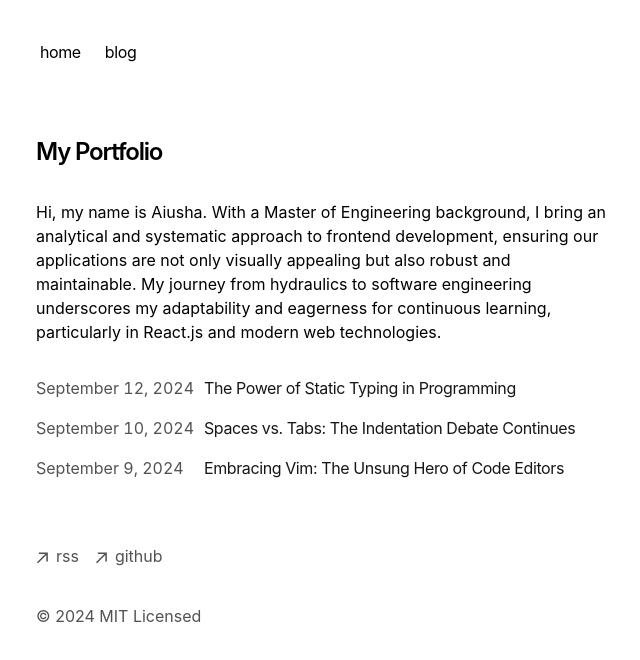
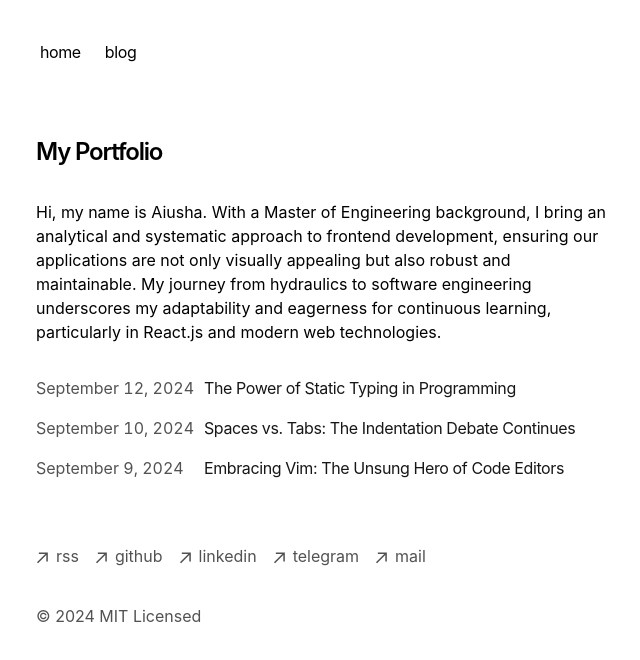
Before and after one commit to tsepakme/tsepakme.com, a Next.js app: page / in a window 1280 px wide. Shown: the top 660 px of the page, without its empty margins (316-956 px from the left). Built offline with nearby package versions, Linux system fonts and the light colour scheme.

Commit message:
added links

```diff
--- a/app/components/footer.tsx
+++ b/app/components/footer.tsx
@@ -41,6 +41,39 @@
             <p className="ml-2 h-7">github</p>
           </a>
         </li>
+        <li>
+          <a
+            className="flex items-center transition-all hover:text-neutral-800 dark:hover:text-neutral-100"
+            rel="noopener noreferrer"
+            target="_blank"
+            href="https://www.linkedin.com/in/aiusha-mikhailov/"
+          >
+            <ArrowIcon />
+            <p className="ml-2 h-7">linkedin</p>
+          </a>
+        </li>
+        <li>
+          <a
+            className="flex items-center transition-all hover:text-neutral-800 dark:hover:text-neutral-100"
+            rel="noopener noreferrer"
+            target="_blank"
+            href="https://t.me/tsepakme"
+          >
+            <ArrowIcon />
+            <p className="ml-2 h-7">telegram</p>
+          </a>
+        </li>
+        <li>
+          <a
+            className="flex items-center transition-all hover:text-neutral-800 dark:hover:text-neutral-100"
+            rel="noopener noreferrer"
+            target="_blank"
+            href="mailto:ayushamikhaylov@gmail.com"
+          >
+            <ArrowIcon />
+            <p className="ml-2 h-7">mail</p>
+          </a>
+        </li>
       </ul>
       <p className="mt-8 text-neutral-600 dark:text-neutral-300">
         © {new Date().getFullYear()} MIT Licensed
```
